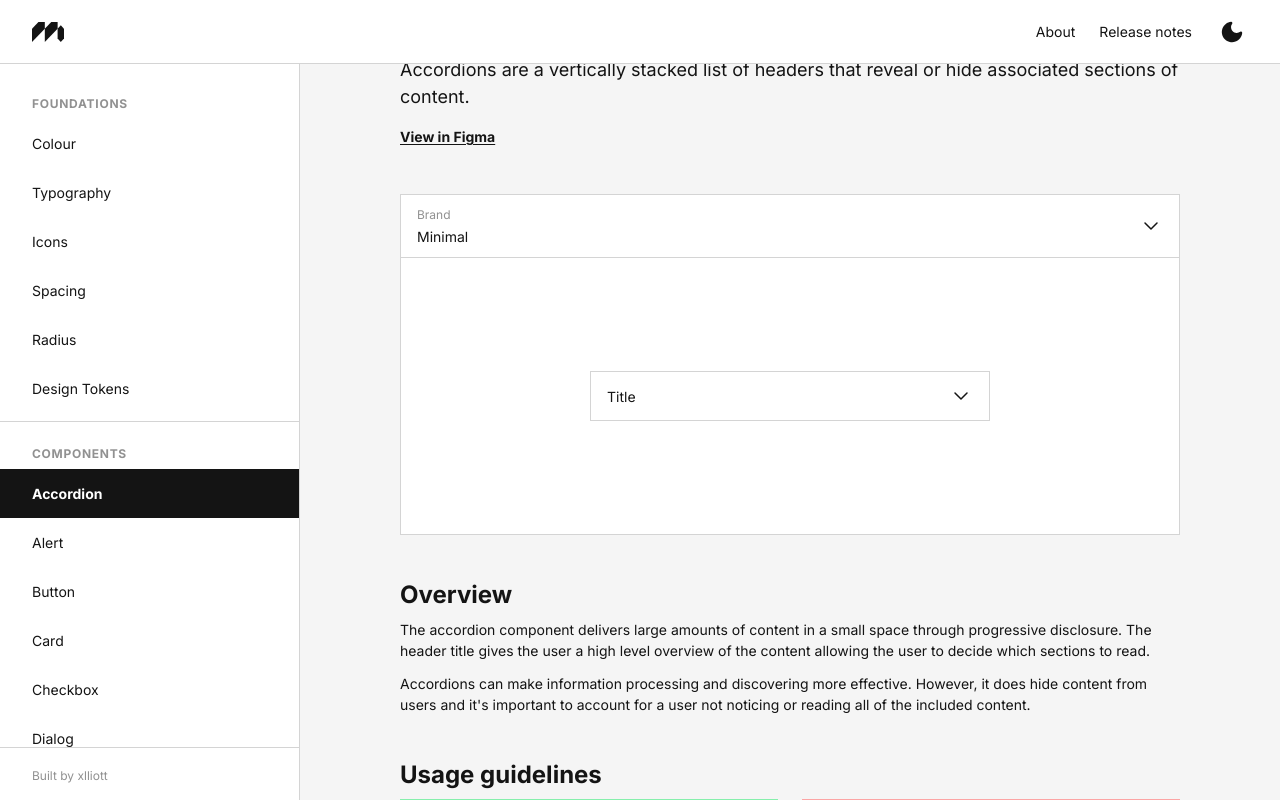
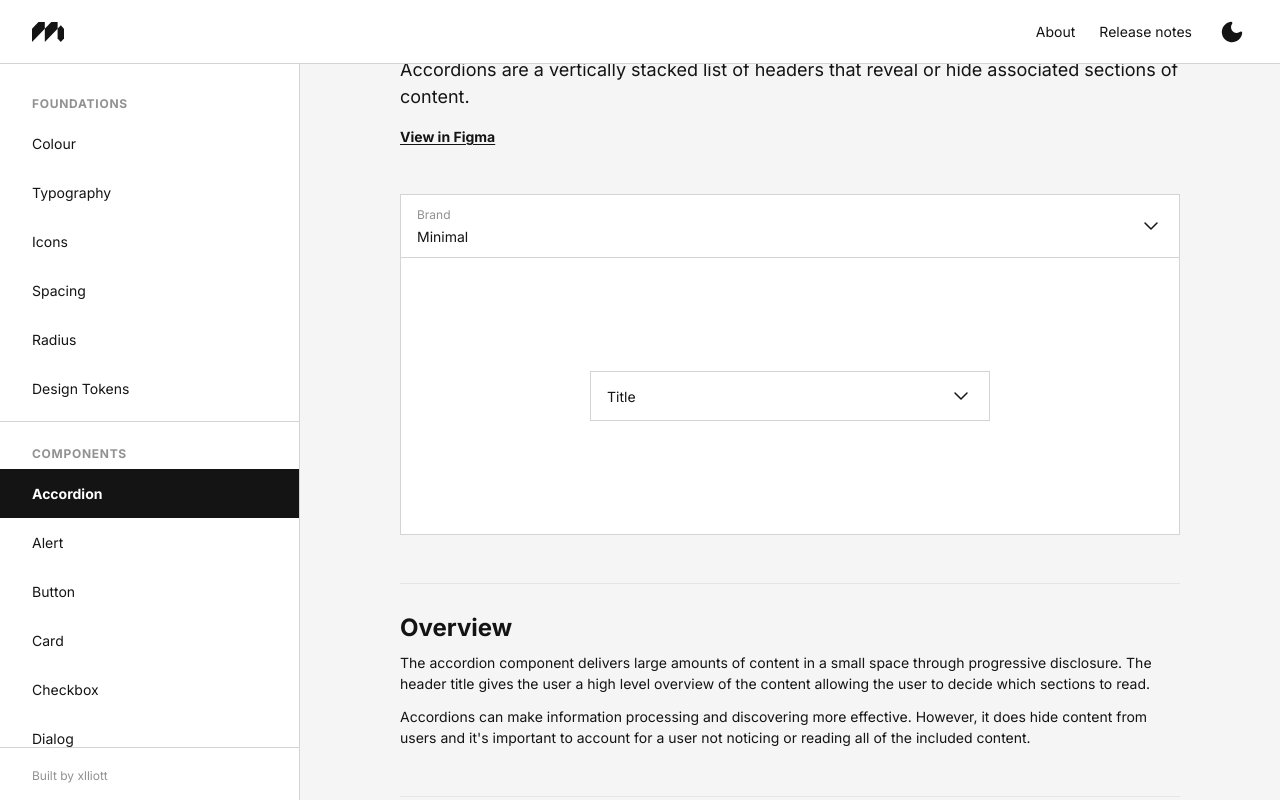
Before and after one commit to xlliott/minimalds, a React (Vite) app: page / in a window 1280 px wide. Both pictures are taken after a click on the button "View Components". Built offline with nearby package versions, Linux system fonts and the light colour scheme.

Commit message:
Add files via upload

```diff
--- a/src/pages/ComponentPage.css
+++ b/src/pages/ComponentPage.css
@@ -95,6 +95,7 @@
 
 .mds-component-page__section {
   margin-bottom: 48px;
+  padding-top:   32px;
 }
 
 .mds-component-page__section:last-child {
@@ -129,7 +130,7 @@
 .mds-component-page__usage {
   display:    flex;
   gap:        var(--space-layout-md);
-  margin-top: 12px;
+  margin-top: var(--space-layout-md);
 }
 
 .mds-component-page__usage > * {
--- a/src/pages/ComponentPage.jsx
+++ b/src/pages/ComponentPage.jsx
@@ -1,5 +1,6 @@
 import './ComponentPage.css';
 import Alert from '../components/Alert/Alert';
+import Divider from '../components/Divider/Divider';
 
 export function ComponentPageHeader({ title, description, figmaUrl }) {
   return (
@@ -35,10 +36,13 @@ export function ComponentPagePreview({ controls, children }) {
 
 export function ComponentPageSection({ title, children }) {
   return (
-    <div className="mds-component-page__section">
-      {title && <h2 className="mds-component-page__section-title">{title}</h2>}
-      {children}
-    </div>
+    <>
+      <Divider />
+      <div className="mds-component-page__section">
+        {title && <h2 className="mds-component-page__section-title">{title}</h2>}
+        {children}
+      </div>
+    </>
   );
 }
 
```
